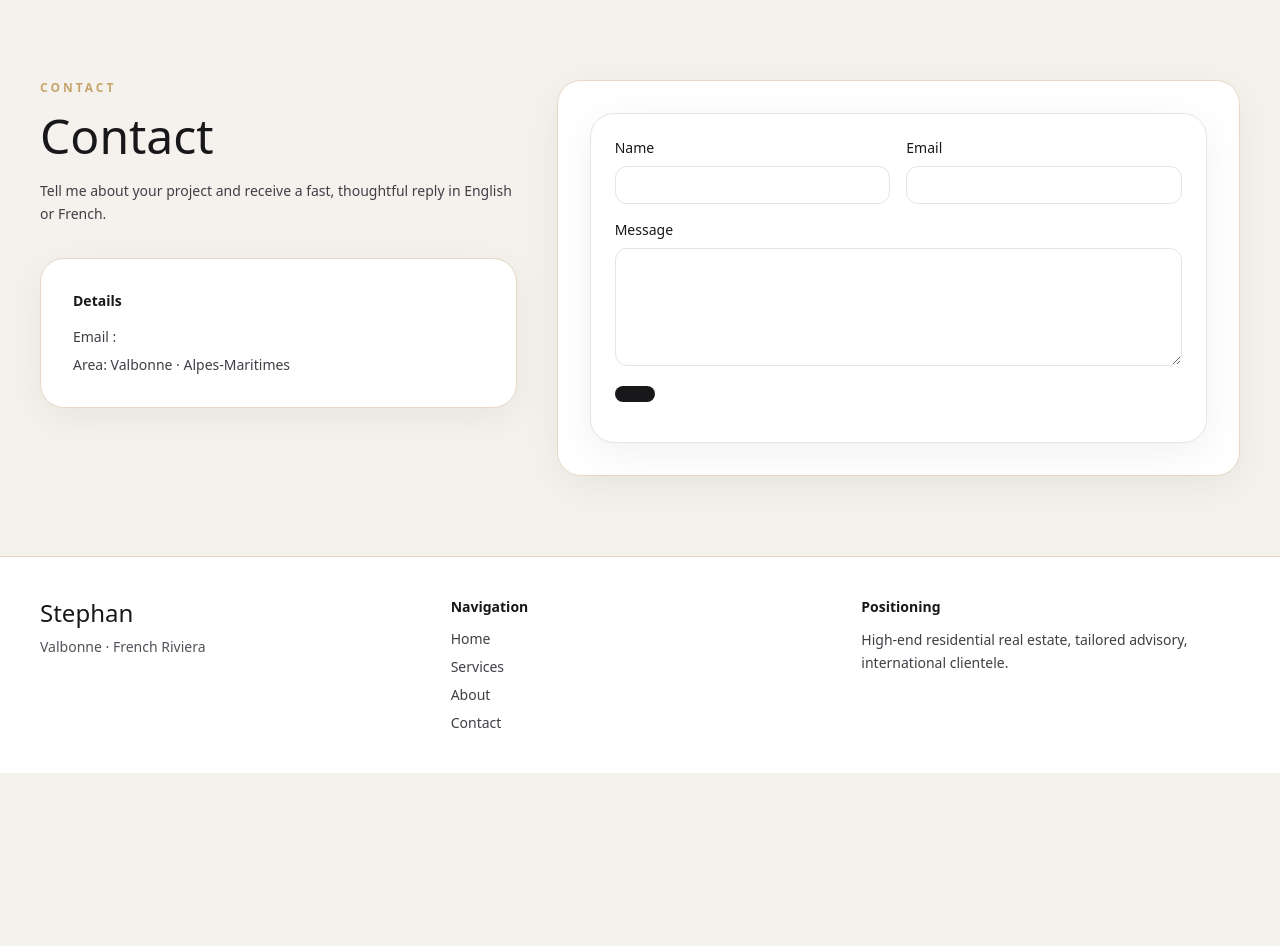
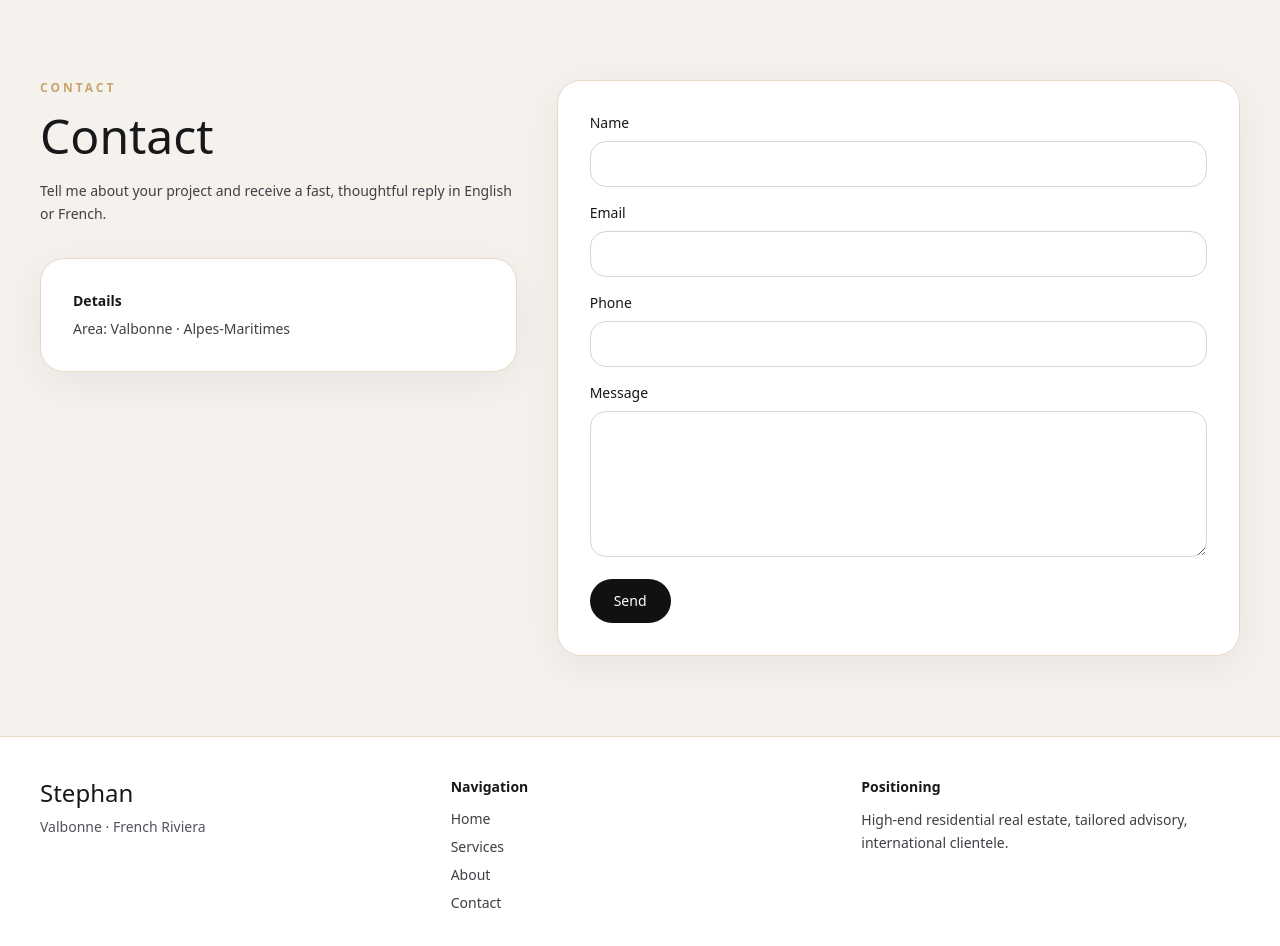
Before and after one commit to oraffaud/stephan-real-estate-clean, a Next.js app: page /en/contact in a window 1280 px wide. Shown: the top 946 px of the page. Before the commit the page ends 800 px from the top, so only its background shows below. Built offline with nearby package versions, Linux system fonts and the light colour scheme; a web font is replaced by a local one.

Commit message:
Fix contact form by removing native HTML form submit

```diff
--- a/src/app/[lang]/contact/page.js
+++ b/src/app/[lang]/contact/page.js
@@ -22,9 +22,7 @@
               <div className="text-sm font-semibold text-zinc-900">
                 {lang === 'fr' ? 'Coordonnées' : 'Details'}
               </div>
-              <div className="mt-4 text-sm text-zinc-700">
-                Email :
-              </div>
+
               <div className="mt-2 text-sm text-zinc-700">
                 {lang === 'fr' ? 'Zone : Valbonne · Alpes-Maritimes' : 'Area: Valbonne · Alpes-Maritimes'}
               </div>
--- a/src/components/ContactForm.js
+++ b/src/components/ContactForm.js
@@ -2,78 +2,128 @@
 
 import { useState } from 'react';
 
-export function ContactForm({ t, context }) {
-  const [status, setStatus] = useState('idle');
-  const [form, setForm] = useState({ name: '', email: '', message: '' });
+export function ContactForm({ t }) {
+  const [form, setForm] = useState({
+    name: '',
+    email: '',
+    phone: '',
+    message: '',
+  });
+  const [feedback, setFeedback] = useState('');
+  const [loading, setLoading] = useState(false);
 
-  async function onSubmit(e) {
-    e.preventDefault();
-    setStatus('sending');
+  function handleChange(e) {
+    const { name, value } = e.target;
+    setForm((prev) => ({ ...prev, [name]: value }));
+  }
+
+  async function sendForm() {
+    if (!form.name || !form.email || !form.message) {
+      setFeedback(t?.contact?.error || 'Please complete the required fields.');
+      return;
+    }
+
+    setLoading(true);
+    setFeedback('');
+
     try {
       const res = await fetch('/api/contact', {
         method: 'POST',
         headers: { 'Content-Type': 'application/json' },
-        body: JSON.stringify({ ...form, context }),
+        body: JSON.stringify(form),
       });
-      if (!res.ok) throw new Error('bad_status');
-      setStatus('sent');
-      setForm({ name: '', email: '', message: '' });
-    } catch {
-      setStatus('error');
+
+      const data = await res.json();
+
+      if (!res.ok) {
+        throw new Error(data?.error || 'Request failed');
+      }
+
+      setFeedback(t?.contact?.success || 'Message sent successfully.');
+      setForm({
+        name: '',
+        email: '',
+        phone: '',
+        message: '',
+      });
+    } catch (err) {
+      setFeedback(t?.contact?.error || 'An error occurred.');
+    } finally {
+      setLoading(false);
     }
   }
 
   return (
-    <form onSubmit={onSubmit} className="rounded-3xl border border-zinc-200 bg-white p-6 shadow-soft">
-      <div className="grid gap-4 md:grid-cols-2">
-        <label className="grid gap-2">
-          <span className="text-sm font-medium text-zinc-900">{t.contact.name}</span>
-          <input
-            required
-            value={form.name}
-            onChange={(e) => setForm((s) => ({ ...s, name: e.target.value }))}
-            className="rounded-xl border border-zinc-200 bg-white px-4 py-2 text-sm outline-none focus:border-zinc-400"
-          />
+    <div className="grid gap-4">
+      <div>
+        <label className="mb-2 block text-sm font-medium text-zinc-900">
+          {t?.contact?.name || 'Name'}
         </label>
-        <label className="grid gap-2">
-          <span className="text-sm font-medium text-zinc-900">{t.contact.email}</span>
-          <input
-            required
-            type="email"
-            value={form.email}
-            onChange={(e) => setForm((s) => ({ ...s, email: e.target.value }))}
-            className="rounded-xl border border-zinc-200 bg-white px-4 py-2 text-sm outline-none focus:border-zinc-400"
-          />
-        </label>
+        <input
+          name="name"
+          value={form.name}
+          onChange={handleChange}
+          required
+          className="w-full rounded-2xl border border-zinc-300 bg-white px-4 py-3 text-sm"
+        />
       </div>
 
-      <label className="mt-4 grid gap-2">
-        <span className="text-sm font-medium text-zinc-900">{t.contact.message}</span>
-        <textarea
+      <div>
+        <label className="mb-2 block text-sm font-medium text-zinc-900">
+          {t?.contact?.email || 'Email'}
+        </label>
+        <input
+          type="email"
+          name="email"
+          value={form.email}
+          onChange={handleChange}
           required
-          rows={5}
-          value={form.message}
-          onChange={(e) => setForm((s) => ({ ...s, message: e.target.value }))}
-          className="rounded-xl border border-zinc-200 bg-white px-4 py-2 text-sm outline-none focus:border-zinc-400"
+          className="w-full rounded-2xl border border-zinc-300 bg-white px-4 py-3 text-sm"
         />
-      </label>
-
-      <div className="mt-5 flex flex-wrap items-center gap-3">
-        <button
-          type="submit"
-          disabled={status === 'sending'}
-          className="rounded-full bg-zinc-900 px-5 py-2 text-sm font-medium text-white hover:bg-zinc-800 disabled:opacity-60"
-        >
-          {status === 'sending' ? t.contact.sending : t.contact.send}
-        </button>
-
-        {status === 'sent' && <p className="text-sm text-emerald-700">{t.contact.sent}</p>}
-        {status === 'error' && <p className="text-sm text-red-600">{t.contact.error}</p>}
       </div>
 
-      <p className="mt-4 text-xs text-zinc-500">
-        {context ? `Context: ${context}` : ''}
-      </p>
-    </form>
+      <div>
+        <label className="mb-2 block text-sm font-medium text-zinc-900">
+          {t?.contact?.phone || 'Phone'}
+        </label>
+        <input
+          name="phone"
+          value={form.phone}
+          onChange={handleChange}
+          className="w-full rounded-2xl border border-zinc-300 bg-white px-4 py-3 text-sm"
+        />
+      </div>
+
+      <div>
+        <label className="mb-2 block text-sm font-medium text-zinc-900">
+          {t?.contact?.message || 'Message'}
+        </label>
+        <textarea
+          name="message"
+          value={form.message}
+          onChange={handleChange}
+          rows={6}
+          required
+          className="w-full rounded-2xl border border-zinc-300 bg-white px-4 py-3 text-sm"
+        />
+      </div>
+
+      <div>
+        <button
+          type="button"
+          onClick={sendForm}
+          disabled={loading}
+          className="btn-dark disabled:opacity-60"
+        >
+          {loading
+            ? (t?.contact?.sending || 'Sending...')
+            : (t?.contact?.submit || 'Send')}
+        </button>
+      </div>
+
+      {feedback ? (
+        <p className="text-sm text-zinc-700">{feedback}</p>
+      ) : null}
+    </div>
   );
 }
```
